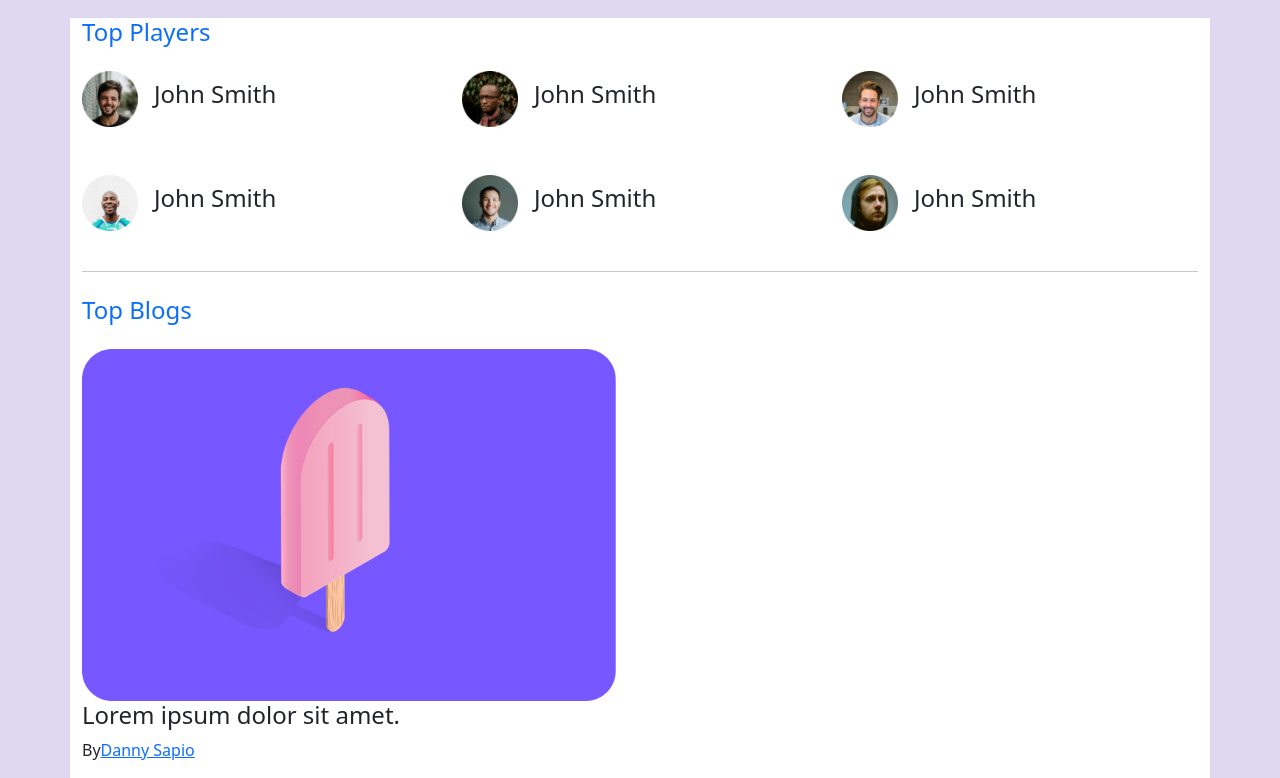
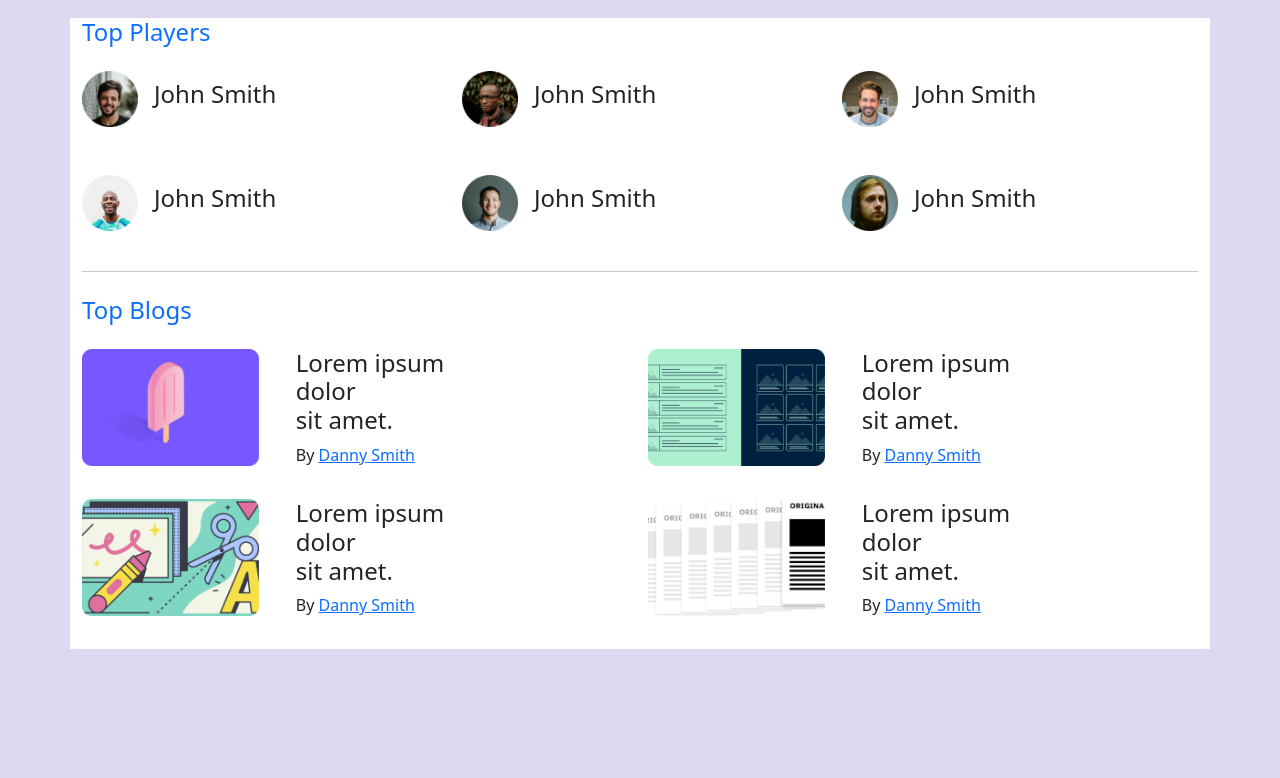
Before and after one commit to tonmoyahmadullah/leaderboard-bootstrap, a plain HTML site: page index.html in a window 1280 px wide. Shown: the part 89-867 px from the top of the page. After the commit the page ends 800 px from the top, so only its background shows below. Drawn offline with Linux system fonts and the light colour scheme.

Commit message:
Blogs Added

```diff
--- a/index.html
+++ b/index.html
@@ -71,12 +71,53 @@
             <hr>
             <div>
                 <h4 class="text-primary my-4 ">Top Blogs</h4>
-                <div class="row col-lg-6 d-flex">
-                    <img src="images/blogs/blog-1.png" alt="">
-                    <h4>Lorem ipsum dolor sit amet.</h4>
-                    <p>By<a href="">Danny Sapio</a></p>
+                <div class="row g-3">
+                    <div class="col-md-12 col-lg-6 d-flex">
+                      <div class="row">
+                        <div class="col-md-6">
+                          <img width="177px" src="images/blogs/blog-1.png" alt="">
+                        </div>
+                      <div class="ps-2 col-md-6">
+                        <h4>Lorem ipsum dolor <br> sit amet.</h4>
+                      <p>By <a href="">Danny Smith</a> </p>
+                      </div>
+                      </div>
+                    </div>
+                    <div class="col-md-12 col-lg-6 d-flex">
+                      <div class="row">
+                        <div class="col-md-6">
+                          <img width="177px" src="images/blogs/blog-2.png" alt="">
+                        </div>
+                      <div class="ps-2 col-md-6">
+                        <h4>Lorem ipsum dolor <br> sit amet.</h4>
+                      <p>By <a href="">Danny Smith</a> </p>
+                      </div>
+                      </div>
+                    </div>
+                    <div class="col-md-12 col-lg-6 d-flex">
+                      <div class="row">
+                        <div class="col-md-6">
+                          <img width="177px" src="images/blogs/blog-3.png" alt="">
+                        </div>
+                      <div class="ps-2 col-md-6">
+                        <h4>Lorem ipsum dolor <br> sit amet.</h4>
+                      <p>By <a href="">Danny Smith</a> </p>
+                      </div>
+                      </div>
+                    </div>
+                    <div class="col-md-12 col-lg-6 d-flex">
+                      <div class="row">
+                        <div class="col-md-6">
+                          <img width="177px" src="images/blogs/blog-4.png" alt="">
+                        </div>
+                      <div class="ps-2 col-md-6">
+                        <h4>Lorem ipsum dolor <br> sit amet.</h4>
+                      <p>By <a href="">Danny Smith</a> </p>
+                      </div>
+                      </div>
+                    </div>
+                    <div class="col-lg-6 d-flex"></div>
                 </div>
-                <div class="row col-lg-6"></div>
             </div>
         </section>
     </main>
```
